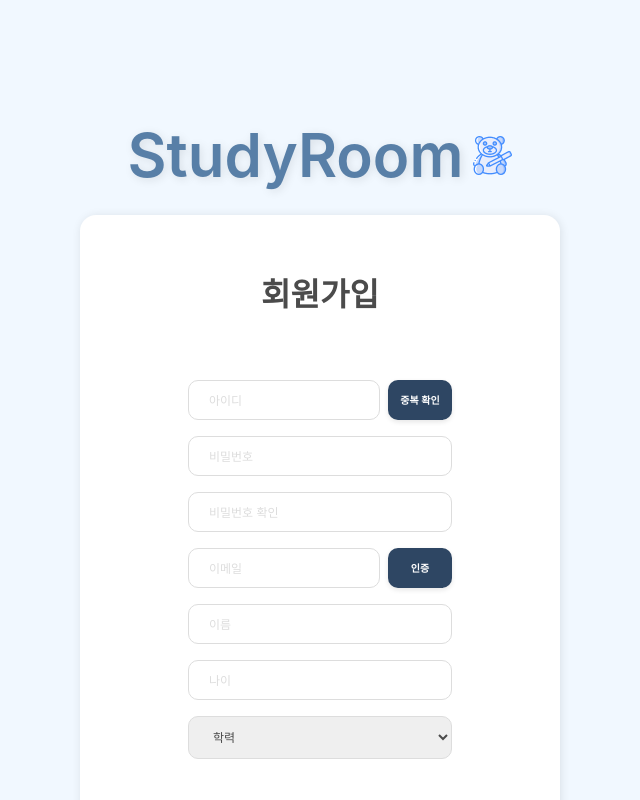
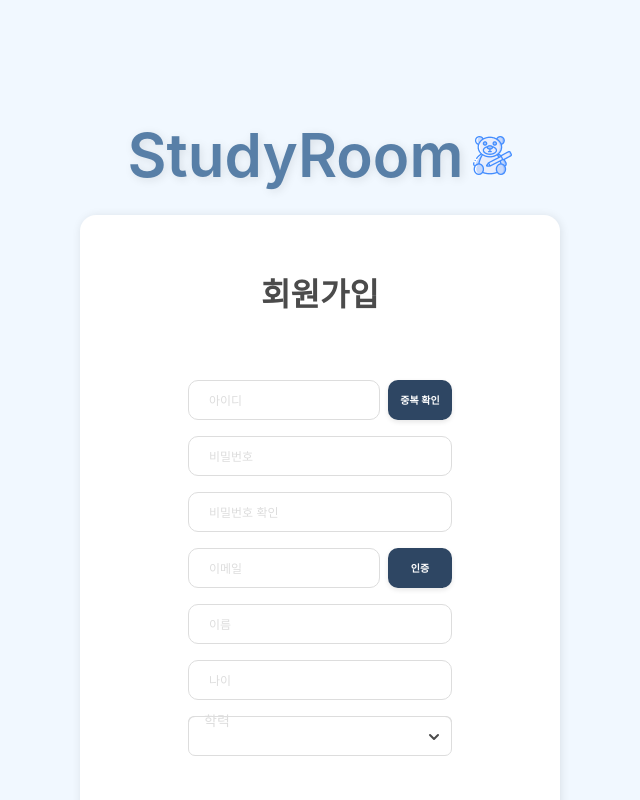
Before and after one commit to dev-trailblazers/studyroom-frontend, a React (Vite) app: page /sign-up in a window 1280 px wide. Shown: the top 800 px of the page, without its empty margins (320-960 px from the left). Built offline with nearby package versions, Linux system fonts and the light colour scheme; a web font is replaced by a local one.

Commit message:
[style] select 애니메이션 구현

```diff
--- a/package.json
+++ b/package.json
@@ -10,6 +10,7 @@
     "preview": "vite preview"
   },
   "dependencies": {
+    "@material-tailwind/react": "^2.1.9",
     "react": "^18.2.0",
     "react-dom": "^18.2.0",
     "react-router-dom": "^6.22.3"
--- a/src/App.tsx
+++ b/src/App.tsx
@@ -1,9 +1,11 @@
 import { BrowserRouter, Route, Routes } from 'react-router-dom';
 import './App.css';
 import { Home, SignIn, SignUp } from './pages';
+import { ThemeProvider } from '@material-tailwind/react';
 
 function App() {
   return (
+    <ThemeProvider>
       <BrowserRouter>
         <Routes>
           <Route element={<Home />} path="/" />
@@ -11,6 +13,7 @@ function App() {
           <Route element={<SignUp />} path="/sign-up" />
         </Routes>
       </BrowserRouter>
+    </ThemeProvider>
   );
 }
 
--- a/src/components/select/Select.tsx
+++ b/src/components/select/Select.tsx
@@ -1,43 +1,37 @@
-import { useId } from 'react';
+import { Select as CustomSelect, Option } from '@material-tailwind/react';
 
 interface SelectProps {
-  label: string;
   options: { label: string; value: string }[];
   placeholder?: string;
   value: string;
-  onChange: (event: React.ChangeEvent<HTMLSelectElement>) => void;
+  setValue: (value: string | undefined) => void;
 }
 
-const Select = ({
-  label,
-  options,
-  placeholder,
-  value,
-  onChange,
-}: SelectProps) => {
-  const uid = useId();
+const Select = ({ options, placeholder, value, setValue }: SelectProps) => {
   return (
-    <>
-      <label className="sr-only" htmlFor={`${uid}-select`}>
-        {label}
-      </label>
-      <select
-        name={`${uid}-select`}
-        id={`${uid}-select`}
-        className="border border-gray_DD border-solid rounded-[10px] py-3 px-5 w-full text-[12px] outline-none placeholder-gray_DD"
-        value={value}
-        onChange={onChange}
-      >
-        <option value="" disabled hidden>
-          {placeholder}
-        </option>
-        {options.map((opt) => (
-          <option key={opt.value} value={opt.value}>
-            {opt.label}
-          </option>
-        ))}
-      </select>
-    </>
+    <CustomSelect
+      label={placeholder}
+      value={value}
+      onChange={setValue}
+      placeholder={''}
+      onPointerEnterCapture={() => {}}
+      onPointerLeaveCapture={() => {}}
+      className="h-[40px] border-gray_DD border border-t text-black aria-expanded:border-t-0"
+      labelProps={{
+        className:
+          'pl-[16px] text-gray_DD text-[14px] before:absolute before:left-0 before:top-[-0.5px] before:border-l before:border-gray_DD before:border-t before:rounded-tl-lg before:border-solid  after:border-r after:border-gray_DD after:w-[220px] after:border-t after:rounded-tr-lg after:border-solid after:absolute after:right-0 after:top-[-0.5px]',
+      }}
+    >
+      {options.map((opt) => (
+        <Option
+          key={opt.value}
+          value={opt.value}
+          className="text-[14px] text-black"
+        >
+          {opt.label}
+        </Option>
+      ))}
+    </CustomSelect>
   );
 };
 
--- /dev/null
+++ b/src/data/Education.tsx
@@ -0,0 +1,7 @@
+export const Education = [
+  { label: '고등학생', value: 'high-school' },
+  { label: '대학생', value: 'university' },
+  { label: '대학원생', value: 'postgraduate' },
+  { label: '직장인', value: 'worker' },
+  { label: '취준생', value: 'jobseeker' },
+];
--- a/src/pages/auth/sign-up/SignUp.tsx
+++ b/src/pages/auth/sign-up/SignUp.tsx
@@ -1,9 +1,12 @@
+import { useEffect, useState } from 'react';
 import Logo from '../../../assets/logo.png';
-import Kakao from '../../../assets/kakao_logo.svg';
 
 import { Button, Input, Select } from '../../../components';
+import { Education } from '../../../data/Education';
 
 const SignUp = () => {
+  const [select, setSelect] = useState('');
+
   return (
     <div className="w-screen h-screen bg-blue_05 ">
       <div className="mx-auto max-w-[480px] h-full flex flex-col items-center gap-5 pt-[110px]">
@@ -111,17 +114,24 @@ const SignUp = () => {
                 }}
                 id="age"
               />
-              <Select
-                label="학력"
-                options={[
-                  { label: '어쩌고', value: '1' },
-                  { label: '저쩌고', value: '2' },
-                ]}
-                placeholder="학력"
+              {/* <Select
+                label="안녕"
                 value=""
-                onChange={(event) => {
+                onChange={(value) => {
                   return;
                 }}
+                placeholder={''}
+                onPointerEnterCapture={() => {}}
+                onPointerLeaveCapture={() => {}}
+              >
+                <Option value="a">a</Option>
+                <Option value="b">b</Option>
+              </Select> */}
+              <Select
+                options={Education}
+                placeholder="학력"
+                value={select}
+                setValue={(value) => setSelect(value ?? '')}
               />
             </form>
             <div className="w-[264px] flex flex-col items-center gap-3 mt-[47px]">
--- a/tailwind.config.js
+++ b/tailwind.config.js
@@ -1,6 +1,13 @@
 /** @type {import('tailwindcss').Config} */
-export default {
-  content: ['./index.html', './src/**/*.{js,jsx,ts,tsx}'],
+import withMT from '@material-tailwind/react/utils/withMT';
+
+export default withMT({
+  content: [
+    './index.html',
+    './src/**/*.{js,jsx,ts,tsx}',
+    'path-to-your-node_modules/@material-tailwind/react/components/**/*.{js,ts,jsx,tsx}',
+    'path-to-your-node_modules/@material-tailwind/react/theme/components/**/*.{js,ts,jsx,tsx}',
+  ],
   theme: {
     extend: {
       colors: {
@@ -23,4 +30,4 @@ export default {
     },
   },
   plugins: [],
-};
+});
```
Also changed, not shown: 1 other file (tests, documents, lock files or other folders). Lines whose indentation alone changed are shown as unchanged.
